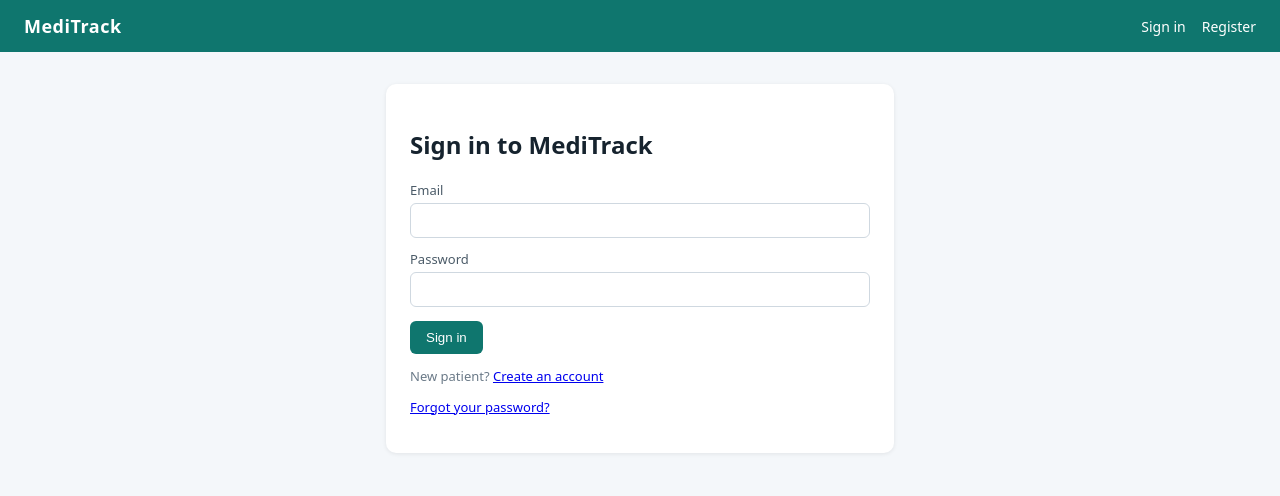
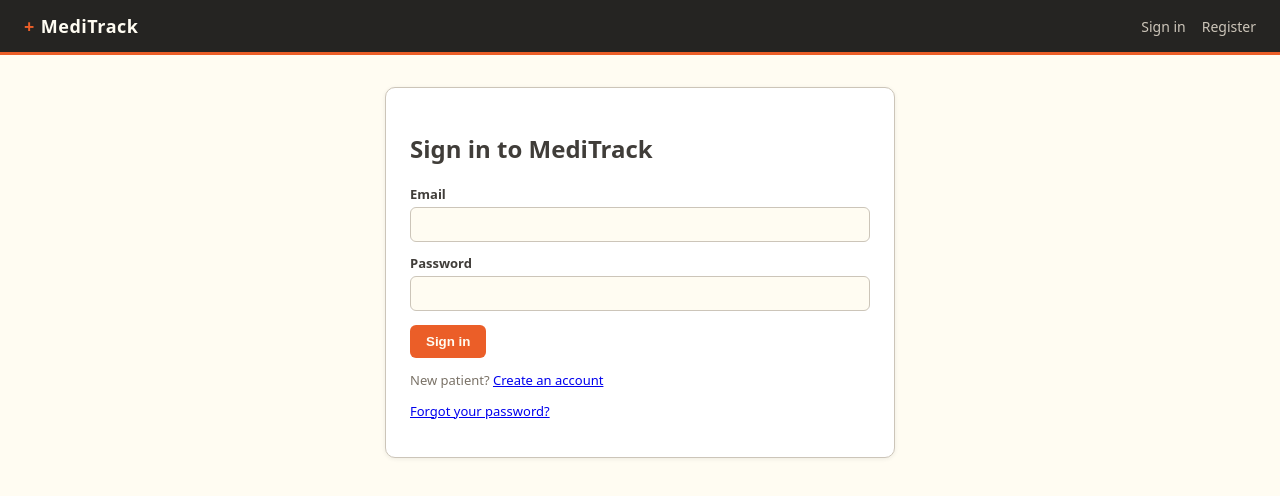
Before and after one commit to simplysaadali/Medi_Track, a React (Vite) app in the folder client/: page /login in a window 1280 px wide. Shown: the top 496 px of the page. Built offline with nearby package versions, Linux system fonts and the light colour scheme; no server answers.

Commit message:
Updated README and added some more features and things in the code, also changed the CSS to look better

```diff
--- a/client/src/App.jsx
+++ b/client/src/App.jsx
@@ -1,5 +1,5 @@
 import { useEffect } from "react";
-import { Routes, Route, Navigate } from "react-router-dom";
+import { Routes, Route, Navigate, useLocation } from "react-router-dom";
 import { useDispatch, useSelector } from "react-redux";
 import Navbar from "./components/Navbar";
 import LoginForm from "./features/auth/LoginForm";
@@ -32,9 +32,11 @@ export default function App() {
 
   if (!booted) return <p className="page">Starting MediTrack...</p>;
 
+  const location = useLocation();
+
   return (
     <>
-      <Navbar />
+      {location.pathname !== "/appointments-only" && <Navbar />}
       <Routes>
         <Route path="/" element={<Navigate to="/dashboard" replace />} />
         <Route path="/login" element={<LoginForm />} />
@@ -45,6 +47,7 @@ export default function App() {
 
         <Route element={<ProtectedRoute />}>
           <Route path="/dashboard" element={<Dashboard />} />
+          <Route path="/appointments-only" element={<Dashboard />} />
         </Route>
 
         <Route element={<RoleRoute allow={["staff"]} />}>
--- a/client/src/styles.css
+++ b/client/src/styles.css
@@ -1,20 +1,195 @@
-:root { font-family: system-ui, -apple-system, "Segoe UI", sans-serif; color: #16232e; }
-body { margin: 0; background: #f4f7fa; }
-.nav { display: flex; align-items: center; gap: 16px; padding: 14px 24px; background: #0f766e; color: #fff; }
-.nav a { color: #fff; text-decoration: none; font-size: 14px; }
-.nav .brand { font-weight: 700; font-size: 18px; letter-spacing: .5px; }
-.nav .spacer { flex: 1; }
-.page { max-width: 900px; margin: 32px auto; padding: 0 20px; }
-.card { max-width: 460px; margin: 32px auto; background: #fff; padding: 24px; border-radius: 10px; box-shadow: 0 1px 4px rgba(0,0,0,.08); }
-.page .card { margin: 0 0 24px; max-width: none; }
-label { display: block; font-size: 13px; margin: 12px 0 4px; color: #4b5b68; }
-input { width: 100%; padding: 9px 10px; border: 1px solid #cfd8e0; border-radius: 6px; box-sizing: border-box; }
-button { margin-top: 14px; padding: 9px 16px; border: 0; border-radius: 6px; background: #0f766e; color: #fff; cursor: pointer; }
-button:disabled { background: #9bb4b1; cursor: not-allowed; }
-.error { color: #b91c1c; font-size: 14px; }
-.muted { color: #6b7a88; font-size: 13px; }
-.table { width: 100%; border-collapse: collapse; background: #fff; border-radius: 8px; overflow: hidden; }
-.table th, .table td { text-align: left; padding: 10px 12px; border-bottom: 1px solid #e6ecf1; font-size: 14px; }
-.badge { padding: 2px 8px; border-radius: 999px; font-size: 12px; background: #e2e8f0; }
-.badge.confirmed { background: #d1fae5; color: #065f46; }
-.badge.cancelled { background: #fee2e2; color: #991b1b; }
+:root {
+  font-family: system-ui, -apple-system, "Segoe UI", sans-serif;
+  color: #403d39;
+
+  --cream: #fffcf2;
+  --dust: #ccc5b9;
+  --brown: #403d39;
+  --carbon: #252422;
+  --paprika: #eb5e28;
+}
+
+body {
+  margin: 0;
+  background: var(--cream);
+}
+
+/* Nav */
+.nav {
+  display: flex;
+  align-items: center;
+  gap: 16px;
+  padding: 14px 24px;
+  background: var(--carbon);
+  color: var(--cream);
+  border-bottom: 3px solid var(--paprika);
+}
+
+.nav a {
+  color: var(--dust);
+  text-decoration: none;
+  font-size: 14px;
+  transition: color 0.15s ease;
+}
+
+.nav a:hover {
+  color: var(--cream);
+}
+
+.nav .brand {
+  font-weight: 700;
+  font-size: 18px;
+  letter-spacing: 0.5px;
+  color: var(--cream);
+}
+
+.nav .brand::before {
+  content: "+";
+  display: inline-block;
+  margin-right: 6px;
+  color: var(--paprika);
+  font-weight: 800;
+}
+
+.nav .spacer {
+  flex: 1;
+}
+
+/* Layout */
+.page {
+  max-width: 900px;
+  margin: 32px auto;
+  padding: 0 20px;
+}
+
+.card {
+  max-width: 460px;
+  margin: 32px auto;
+  background: #fff;
+  padding: 24px;
+  border-radius: 10px;
+  border: 1px solid var(--dust);
+  box-shadow: 0 1px 4px rgba(37, 36, 34, 0.08);
+}
+
+.page .card {
+  margin: 0 0 24px;
+  max-width: none;
+}
+
+/* Forms */
+label {
+  display: block;
+  font-size: 13px;
+  margin: 12px 0 4px;
+  color: var(--brown);
+  font-weight: 600;
+}
+
+input {
+  width: 100%;
+  padding: 9px 10px;
+  border: 1px solid var(--dust);
+  border-radius: 6px;
+  box-sizing: border-box;
+  background: var(--cream);
+  color: var(--brown);
+  transition: border-color 0.15s ease, box-shadow 0.15s ease;
+}
+
+input:focus {
+  outline: none;
+  border-color: var(--paprika);
+  box-shadow: 0 0 0 3px rgba(235, 94, 40, 0.15);
+}
+
+button {
+  margin-top: 14px;
+  padding: 9px 16px;
+  border: 0;
+  border-radius: 6px;
+  background: var(--paprika);
+  color: var(--cream);
+  font-weight: 600;
+  cursor: pointer;
+  transition: background 0.15s ease, transform 0.05s ease;
+}
+
+button:hover {
+  background: #d54f1c;
+}
+
+button:active {
+  transform: translateY(1px);
+}
+
+button:disabled {
+  background: var(--dust);
+  color: #8a8378;
+  cursor: not-allowed;
+}
+
+.error {
+  color: #b91c1c;
+  font-size: 14px;
+}
+
+.muted {
+  color: #7a7267;
+  font-size: 13px;
+}
+
+/* Table */
+.table {
+  width: 100%;
+  border-collapse: collapse;
+  background: #fff;
+  border-radius: 8px;
+  overflow: hidden;
+  border: 1px solid var(--dust);
+}
+
+.table th {
+  text-align: left;
+  padding: 10px 12px;
+  font-size: 13px;
+  text-transform: uppercase;
+  letter-spacing: 0.4px;
+  background: var(--carbon);
+  color: var(--dust);
+}
+
+.table td {
+  text-align: left;
+  padding: 10px 12px;
+  border-bottom: 1px solid var(--dust);
+  font-size: 14px;
+  color: var(--brown);
+}
+
+.table tr:last-child td {
+  border-bottom: none;
+}
+
+.table tr:hover td {
+  background: rgba(235, 94, 40, 0.05);
+}
+
+/* Badges */
+.badge {
+  padding: 2px 8px;
+  border-radius: 999px;
+  font-size: 12px;
+  background: var(--dust);
+  color: var(--carbon);
+}
+
+.badge.confirmed {
+  background: #d1e8d1;
+  color: #2d5a2d;
+}
+
+.badge.cancelled {
+  background: #f5d5cb;
+  color: #b3401c;
+}
```
Also changed, not shown: 2 other files (tests, documents, lock files or other folders).
